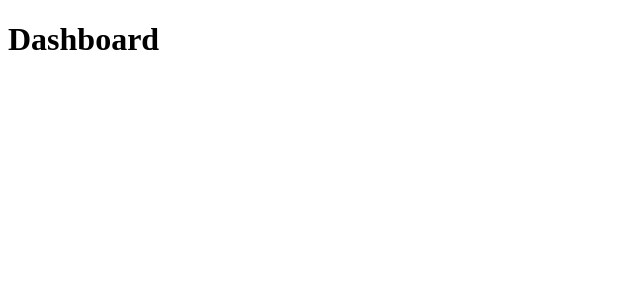
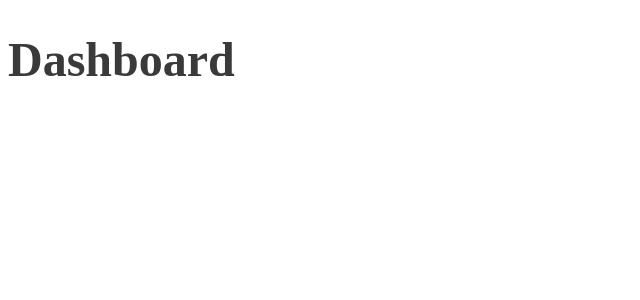
Before and after one commit to ChristySchott/gostack-github-explorer, a React (Create React App) app: page / in a window 1280 px wide. Shown: the top 300 px of the page, without its empty margins (0-640 px from the left). Built offline with nearby package versions, Linux system fonts and the light colour scheme; the HTML template or start-up script is replaced by a standard one.

Commit message:
feat: create style for dashboard

```diff
--- a/package.json
+++ b/package.json
@@ -11,6 +11,7 @@
     "@types/react": "^16.9.0",
     "@types/react-dom": "^16.9.0",
     "@types/react-router-dom": "^5.1.5",
+    "@types/styled-components": "^5.1.2",
     "react": "^16.13.1",
     "react-dom": "^16.13.1",
     "react-router-dom": "^5.2.0",
--- a/src/pages/Dashboard/index.tsx
+++ b/src/pages/Dashboard/index.tsx
@@ -1,7 +1,9 @@
 import React from 'react';
 
+import { Title } from './styles';
+
 const Dashboard: React.FC = () => {
-  return <h1>Dashboard</h1>
+  return <Title>Dashboard</Title>
 }
 
 export default Dashboard;
--- /dev/null
+++ b/src/pages/Dashboard/styles.ts
@@ -0,0 +1,10 @@
+import styled from 'styled-components';
+
+export const Container = styled.div`
+
+`;
+
+export const Title = styled.h1`
+  font-size: 48px;
+  color: #3A3A3A;
+`;
```
Also changed, not shown: 1 other file (tests, documents, lock files or other folders).
